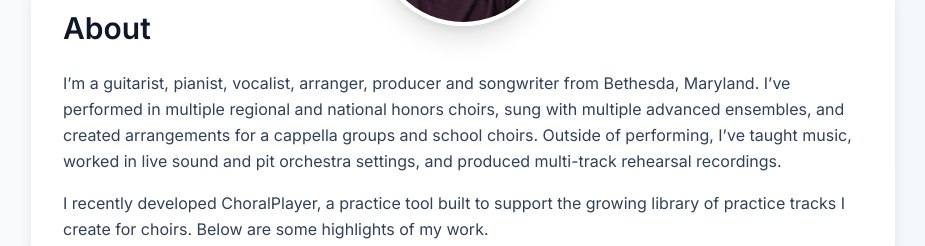
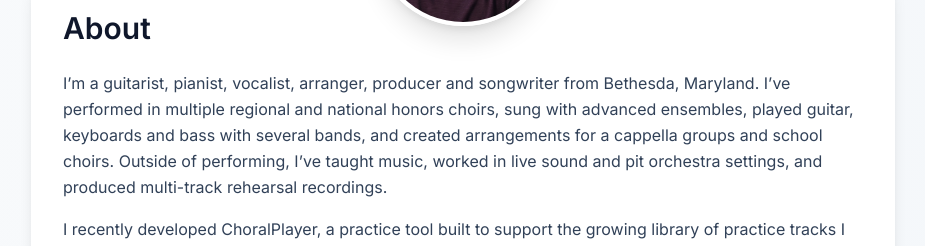
Before and after one commit to davidashman/aidan.ashman.com, a Next.js app: page / in a window 1280 px wide. Shown: the part 274-520 px from the top of the page, without its empty margins (177-1102 px from the left). Built offline with nearby package versions, Linux system fonts and the light colour scheme.

Commit message:
Fix a couple texts

```diff
--- a/app/page.tsx
+++ b/app/page.tsx
@@ -34,8 +34,9 @@ export default function Home() {
           <div className="prose prose-lg dark:prose-invert max-w-none">
             <p className="text-slate-700 dark:text-slate-300 leading-relaxed mb-4">
               I’m a guitarist, pianist, vocalist, arranger, producer and songwriter from Bethesda, Maryland.
-              I’ve performed in multiple regional and national honors choirs, sung with multiple advanced ensembles, and created arrangements for a cappella
-              groups and school choirs. Outside of performing, I’ve taught music, worked in live sound and
+              I’ve performed in multiple regional and national honors choirs, sung with advanced ensembles,
+              played guitar, keyboards and bass with several bands, and created arrangements for a cappella groups and school choirs.
+              Outside of performing, I’ve taught music, worked in live sound and
               pit orchestra settings, and produced multi-track rehearsal recordings.
             </p>
             <p className="text-slate-700 dark:text-slate-300 leading-relaxed mb-4">
@@ -105,7 +106,7 @@ export default function Home() {
               <YouTube code="m5Ozn9L6zqY" title="The Moon Doth Wax and Wane" />
             </div>
             <p className="text-sm text-slate-600 dark:text-slate-400 mt-4 italic">
-              The Moon Doth Wax and Wane, performed by 2025 Walt Whitman Festival Choir.  Music arranged by Aidan Ashman.
+              The Moon Doth Wax and Wane, performed by 2025 Walt Whitman Festival Choir.  Arrangment and piano performance by Aidan Ashman.
             </p>
           </div>
         </section>
@@ -199,7 +200,7 @@ export default function Home() {
               <YouTube code="z6mGYkgsnaM" title="Hold Fast to Dreams" />
             </div>
             <p className="text-sm text-slate-600 dark:text-slate-400 mt-4 italic">
-              Hold Fast to Dreams (Maryland State Honors Choir - 2026)
+              Hold Fast to Dreams (ACDA Regional Honors Choir - 2026)
             </p>
           </div>
         </section>
```
